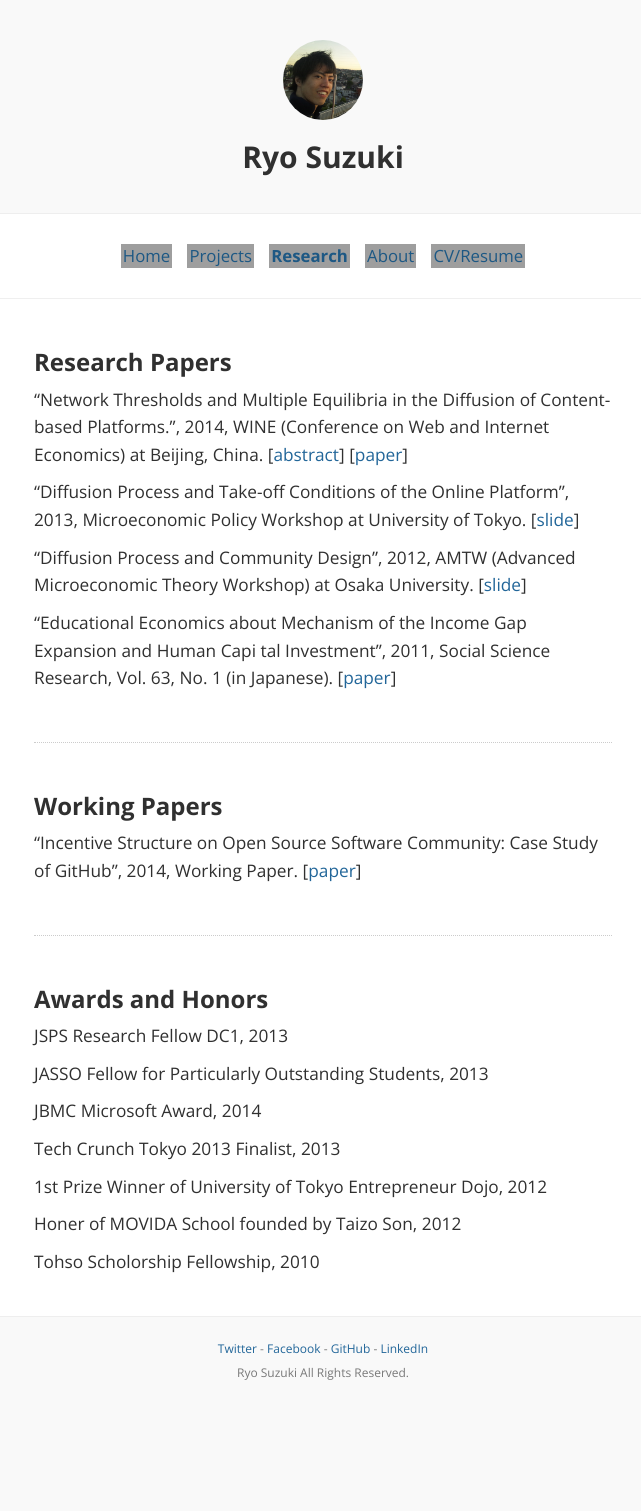
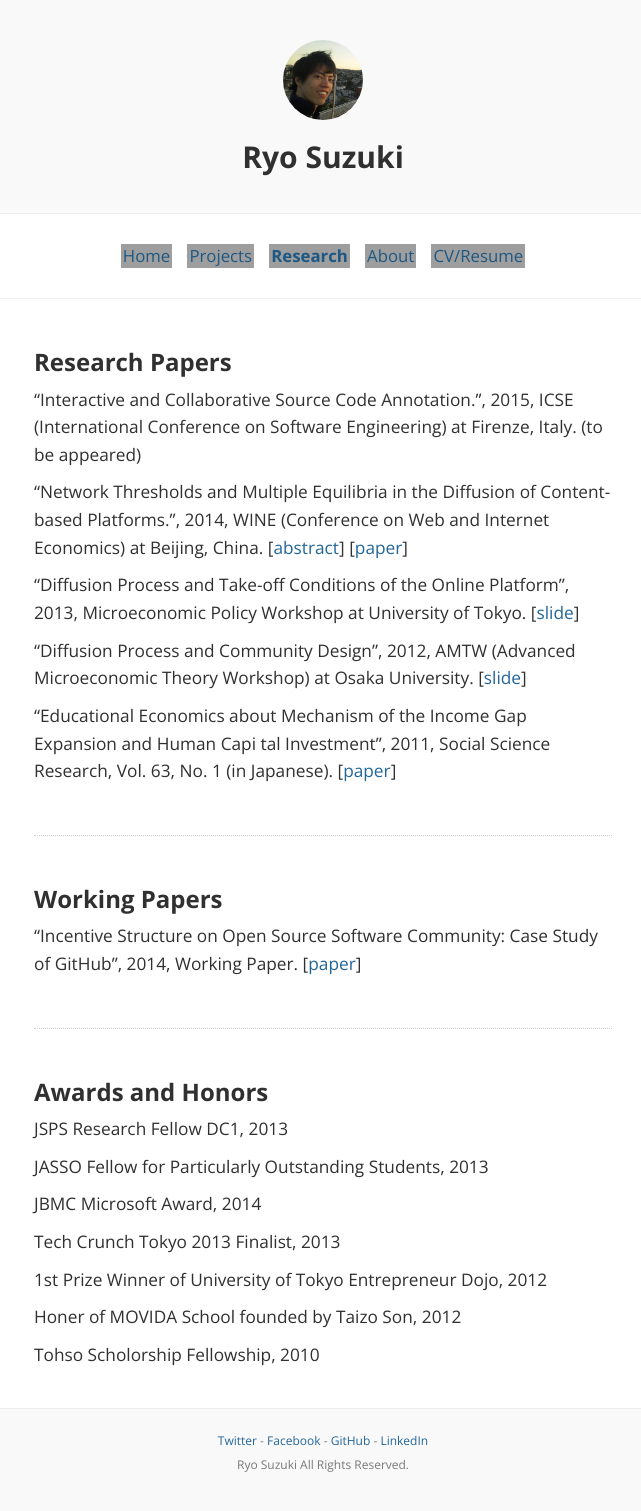
Before and after one commit to ryooopan/homepage, a Jekyll site: the page built from research.md, in a window 1280 px wide, cut to the strip 0-1517 px from the top of the page. Shown: the top 1511 px of the strip, without its empty margins (317-958 px from the left). Built offline with Jekyll 4.4.1, drawn with Linux system fonts in a browser that asks for light colours; nearby versions of some CDN libraries; Markdown is read by kramdown in place of the engine named in the settings; comment, search, counter and statistics services are not loaded; before the commit the page ends 1425 px from its top, so only the background shows below that; grey boxes are pictures that could not be loaded.

Commit message:
add icse

```diff
--- a/research.md
+++ b/research.md
@@ -4,6 +4,8 @@ title: Research
 ---
 
 ### Research Papers
+
+"Interactive and Collaborative Source Code Annotation.", 2015, ICSE (International Conference on Software Engineering) at Firenze, Italy. (to be appeared)
 
 "Network Thresholds and Multiple Equilibria in the Diffusion of Content-based Platforms.", 2014, WINE (Conference on Web and Internet Economics) at Beijing, China. [[abstract](/wine2014-abstract.pdf)] [[paper](/wine2014.pdf)]
 
```
